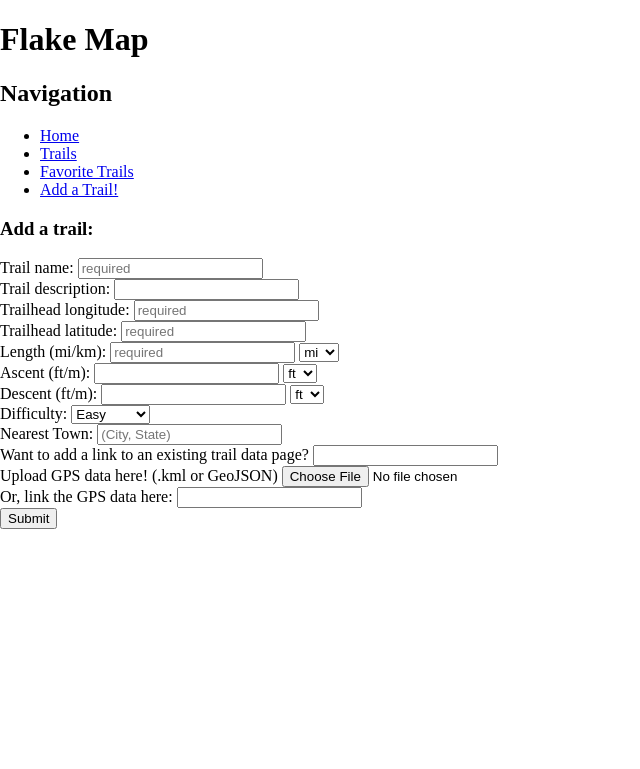
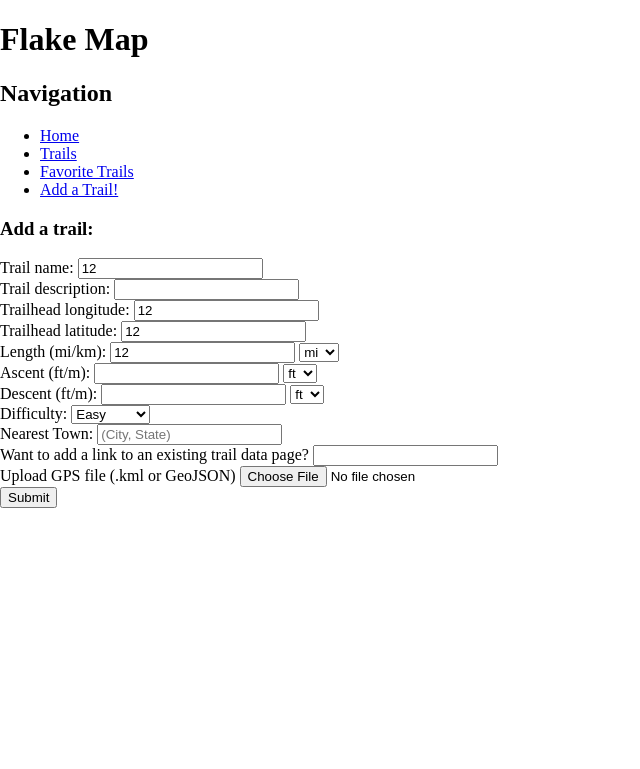
Before and after one commit to jackie-kinsler/snowpack, a Flask app: page /add-a-trail in a window 1280 px wide. Shown: the top 769 px of the page, without its empty margins (0-640 px from the left). Run offline with Flask 2, Linux system fonts and the light colour scheme; the visitor is signed in with stand-in values (Sample User, id 1).

Commit message:
File upload now works on /add-a-trail. Used default form actions and Flask instead of Javascript.

```diff
--- a/server.py
+++ b/server.py
@@ -1,21 +1,35 @@
 """Server for movie ratings app."""
 
-from flask import (Flask, render_template, request, flash, session, redirect, jsonify)
+import os
+from flask import (Flask, render_template, request, flash, session, redirect, jsonify, url_for)
 from model import connect_to_db
 import crud
 from jinja2 import StrictUndefined
 from datetime import datetime
+from werkzeug.utils import secure_filename
+
+UPLOAD_FOLDER = 'static/GPS/user_uploads'
+ALLOWED_EXTENSIONS = {'kml','json','geojson','application/json','js'}
 
 app = Flask(__name__)
 app.secret_key = 'dev'
-app.jinja_env.undefine = StrictUndefined
+app.jinja_env.undefined = StrictUndefined
+app.config['UPLOAD_FOLDER'] = UPLOAD_FOLDER
+# limit file upload size to 20MB
+app.config['MAX_CONTENT_LENGTH'] = 20 * 1024 * 1024
+
+
+def allowed_file(filename):
+    return '.' in filename and \
+           filename.rsplit('.', 1)[1].lower() in ALLOWED_EXTENSIONS
+
 
 # Replace this with routes and view functions!
 @app.route('/')
 def homepage():
     """Render root page of website"""
 
-    return render_template('homepage.html', today = datetime.date(datetime.now()))
+    return render_template('homepage.html')
 
 @app.route('/log-in')
 def log_in():
@@ -128,47 +142,84 @@ def add_trail():
         return redirect('/')
 
 
-@app.route('/add-to-db', methods = ['POST'])
-def add_trail_to_db():
-    """Page to add a trail to the db"""
+# @app.route('/add-to-db', methods = ['POST'])
+# def add_trail_to_db():
+#     """Page to add a trail to the db"""
 
-    name = request.form.get('trail_name')
-    print("*********")
-    print(name)
+#     # name = request.form.get('trail_name')
+#     # print("*********")
+#     # print(request)
+#     # print(request.form)
+#     # print(request.form.get('trail_gps'))
+#     # print(request.form[0])
 
-    # desc = request.form.get('trail_desc')
-    # long = request.form.get('trail_long')
-    # lat = request.form.get('trail_lat')
-    # length = request.form.get('trail_length')
-    # length_unit = request.form.get('length_unit')
-    # # convert anyting in km to miles
-    # if length_unit == 'kilometers':
-    #     length *= 0.621371
-    # ascent = request.form.get('trail_ascent')
-    # ascent_unit = request.form.get('ascent_unit')
-    # # convert anything in m to ft
-    # if ascent_unit == 'meters':
-    #     ascent *= 3.28084
-    # descent = request.form.get('trail_descent')
-    # descent_unit = request.form.get('descent_unit')
-    # if descent_unit == 'meters':
-    #     descent *= 3.28084
-    # difficulty = request.form.get('trail_difficulty')
-    # location = request.form.get('trail_location')
-    # url = request.form.get('trail_url')
-    # gps = request.form.get('trail_gps')
-    # gps_url = request.form.get('trail_gps_url')
-    # gps = 'blank'
-    # print("********")
-    # print(gps)
+#     # desc = request.form.get('trail_desc')
+#     # long = request.form.get('trail_long')
+#     # lat = request.form.get('trail_lat')
+#     # length = request.form.get('trail_length')
+#     # length_unit = request.form.get('length_unit')
+#     # # convert anyting in km to miles
+#     # if length_unit == 'kilometers':
+#     #     length *= 0.621371
+#     # ascent = request.form.get('trail_ascent')
+#     # ascent_unit = request.form.get('ascent_unit')
+#     # # convert anything in m to ft
+#     # if ascent_unit == 'meters':
+#     #     ascent *= 3.28084
+#     # descent = request.form.get('trail_descent')
+#     # descent_unit = request.form.get('descent_unit')
+#     # if descent_unit == 'meters':
+#     #     descent *= 3.28084
+#     # difficulty = request.form.get('trail_difficulty')
+#     # location = request.form.get('trail_location')
+#     # url = request.form.get('trail_url')
+#     # gps = request.form.get('trail_gps')
+#     # gps_url = request.form.get('trail_gps_url')
+#     # gps = 'blank'
+#     # print("********")
+#     # print(gps)
 
-    # RIGHT NOW USING GPS_URL INSTEAD OF THE FILE
-    # crud.create_suggested_trail(name, desc, lat, long, gps, length, ascent, descent,
-    #              difficulty, location, gps)
+#     # RIGHT NOW USING GPS_URL INSTEAD OF THE FILE
+#     # crud.create_suggested_trail(name, desc, lat, long, gps, length, ascent, descent,
+#     #              difficulty, location, gps)
 
 
-    return ('Your trail was added to the suggestions.',
-            'Pleae give a few days for processing. :)')
+#     return ("Added to suggestions!")
+
+
+@app.route('/add-a-trail', methods=['GET', 'POST'])
+def upload_file():
+    print(request)
+    print(request.files['file'])
+
+    if request.method == 'POST':
+        # check if the post request has the file part
+        if 'file' not in request.files:
+            flash('No file part')
+            return redirect('/add-a-trail')
+        file = request.files['file']
+        # if user does not select file, browser also
+        # submit an empty part without filename
+        # print(allowed_file(file.filename))
+
+        if file.filename == '':
+            flash('No selected file')
+            return redirect('/add-a-trail')
+        print(file.filename)
+        if file and allowed_file(file.filename):
+            filename = secure_filename(file.filename)
+            print(os.path.join(app.config['UPLOAD_FOLDER'], filename))
+            file.save(os.path.join(app.config['UPLOAD_FOLDER'], filename))
+            return redirect('/add-a-trail')
+    return """
+    <!doctype html>
+    <title>Upload new File</title>
+    <h1>Upload new File</h1>
+    <form method=post enctype=multipart/form-data>
+      <input type=file name=file>
+      <input type=submit value=Upload>
+    </form>
+    """
 
 if __name__ == '__main__':
     connect_to_db(app)
--- a/static/js/add_a_trail.js
+++ b/static/js/add_a_trail.js
@@ -1,50 +1,56 @@
-$( document ).ready(function() {
-    console.log("add_a_trail.js loaded");
+// $( document ).ready(function() {
+//     console.log("add_a_trail.js loaded");
 
-    $("#new-trail-form").on('submit', (evt) => {
+//     $("#new-trail-form").on('submit', (evt) => {
 
-        evt.preventDefault();
-        formInputs = {
-            'trail_name' : $("input[name=name]").val(),
-            'trail_desc' : $("input[name=description]").val(),
-            'trail_long' : $("input[name=long]").val(),
-            'trail_lat' : $("input[name=lat]").val(),
-            'trail_length' : $("input[name=length]").val(),
-            'length_unit' : $("#length-unit").val(),
-            'trail_ascent' : $("input[name=ascent]").val(),
-            'ascent_unit' : $("#ascent-unit").val(),
-            'trail_descent' : $("input[name=descent]").val(),
-            'descent_unit' : $("#descent-unit").val(),
-            'trail_difficulty' : $("#difficulty").val(),
-            'trail_location' : $("input[name=location]").val(),
-            'trail_url' : $("input[name=url]").val(),
-            // 'trail_gps' : $("input[name=gps-file]")[0].files[0],
-            'trail_gps_url' : $("input[name=gps-link]"),
-        };
+//         evt.preventDefault();
 
-        console.log(formInputs);
+//         // var formData = new FormData();
 
-        $.post('/add-a-trail', formInputs, (res) => {
-            alert(res)
+//         // formData.append("trail_gps", $("input[name=gps-file]")[0].files[0]);
 
-        });
-        // had to use $.ajax() here instead of $.post() so I could set processData
-        // to flase - needs to be flase when sending documents
-        // $.ajax({
-        //     url: '/add-to-db',
-        //     type: 'post',
-        //     data: formInputs,
-        //     // enctype: 'multipart/form-data',
-        //     contentType: false,
-        //     processData: false,
-        //     success: function(res){
-        //         if(res != 0){
-        //             alert(res);
-        //         }
-        //         else{
-        //             alert('file not uploaded');
-        //         }
-        //     },
-        // });
-    });
-});
+//         formInputs = {
+//             'trail_name' : $("input[name=name]").val(),
+//             'trail_desc' : $("input[name=description]").val(),
+//             'trail_long' : $("input[name=long]").val(),
+//             'trail_lat' : $("input[name=lat]").val(),
+//             'trail_length' : $("input[name=length]").val(),
+//             'length_unit' : $("#length-unit").val(),
+//             'trail_ascent' : $("input[name=ascent]").val(),
+//             'ascent_unit' : $("#ascent-unit").val(),
+//             'trail_descent' : $("input[name=descent]").val(),
+//             'descent_unit' : $("#descent-unit").val(),
+//             'trail_difficulty' : $("#difficulty").val(),
+//             'trail_location' : $("input[name=location]").val(),
+//             'trail_url' : $("input[name=url]").val(),
+//             'trail_gps' : $("input[name=gps-file]")[0].files[0],
+//             // 'trail_gps_url' : $("input[name=gps-link]"),
+//         };
+
+//         console.log(formInputs);
+
+//         // $.post('/add-to-db', formData, (res) => {
+//         //     alert(res)
+//         // });
+
+//         // had to use $.ajax() here instead of $.post() so I could set processData
+//         // to flase - needs to be flase when sending documents
+//         $.ajax({
+//             url: '/add-to-db',
+//             type: 'POST',
+//             data: formInputs,
+//             // enctype: 'multipart/form-data',
+//             contentType: false,
+//             processData: false,
+//             // mimeType: 'multipart/form-data',
+//             success: function(res){
+//                 if(res != 0){
+//                     alert(res);
+//                 }
+//                 else{
+//                     alert('file not uploaded');
+//                 }
+//             },
+//         });
+//     });
+// });
--- a/templates/add_a_trail.html
+++ b/templates/add_a_trail.html
@@ -1,7 +1,7 @@
 {% extends 'base.html' %}
 
 {% block head %}
-<script src="/static/js/add_a_trail.js"></script>
+<!-- <script src="/static/js/add_a_trail.js"></script> -->
 
 {% endblock %}
 
@@ -10,24 +10,20 @@
 {% block body %}
 
 <h3>Add a trail:</h3>
-<!-- MAKE SURE TO TURN THIS INTO A POST MEHTOD -->
-<!-- <form action="/add-a-trail" method="POST"> -->
-<!-- must use enctype="multipart/form-data" when using forms that have file upload contol -->
-<form action="/add-a-trail" id="new-trail-form" enctype="multipart/form-data">
+
+<form method=post action="/add-a-trail" enctype=multipart/form-data>
     <div>
-        Trail name: <input type="text" name="name" placeholder="required" required>
+        Trail name: <input type=text name="name" value='12' placeholder="required" required>
     </div>
     <div>
         Trail description: <input type="text" name="description">
     </div>
+        Trailhead longitude: <input type="number" name="long" value='12' step="any" placeholder="required" required>
     <div>
-        Trailhead longitude: <input type="number" name="long" step="any" placeholder="required" required>
+        Trailhead latitude: <input type="number" name="lat" value='12' step="any" placeholder="required" required>
     </div>
     <div>
-        Trailhead latitude: <input type="number" name="lat" step="any" placeholder="required" required>
-    </div>
-    <div>
-        Length (mi/km): <input type="number" step="any" min="0" name="length" placeholder="required" required>
+        Length (mi/km): <input type="number" step="any" min="0" name="length" value='12' placeholder="required" required>
         <select name="unit" id="length-unit">
             <option value="miles">mi</option>
             <option value="kilometers">km</option>
@@ -61,21 +57,10 @@
     <div>
         Want to add a link to an existing trail data page? <input type="url" name="url">
     </div>
-
     <div>
-        Upload GPS data here! (.kml or GeoJSON) <input type="file" name="gps-file" accept=".kml,.json,.geojson,application/json,.js">
+        Upload GPS file (.kml or GeoJSON) <input type=file name=file>
     </div>
-    <div>
-        Or, link the GPS data here: <input type="url" name="gps-link">
-    </div>
-
-
-
-    <div>
-        <input type="submit">
-    </div>
+    <input type=submit>
 </form>
 
-
-
 {% endblock %}
--- a/templates/base.html
+++ b/templates/base.html
@@ -7,6 +7,9 @@
     <link rel="icon" type="image/png" href="/static/favicon.png"/>
     <script src="/static/js/img_coord.js"></script>
     <script src="/static/js/map.js"></script>
+    <script src="/static/js/trailpage.js"></script>
+
+
     <!-- API KEY IS RESTRICED -->
     <!-- <script
         async defer
@@ -15,8 +18,11 @@
     <script
       src="http://code.jquery.com/jquery-3.5.1.js"
       integrity="sha256-QWo7LDvxbWT2tbbQ97B53yJnYU3WhH/C8ycbRAkjPDc="
-      crossorigin="anonymous"></script>
+      crossorigin="anonymous">
+    </script>
     <script src="/static/js/base.js"></script>
+
+
     <link rel="stylesheet" href="/static/style.css"/>
 
     <title>
```
Also changed, not shown: static/js/trailpage.js (line endings or trailing spaces), 1 other file.
